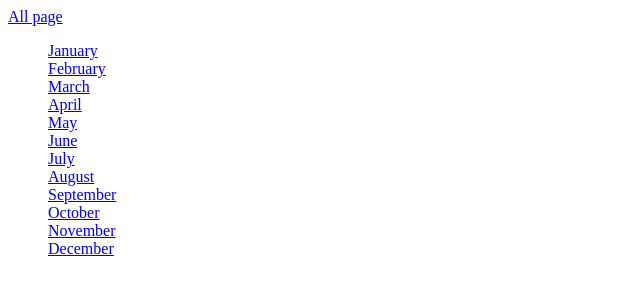
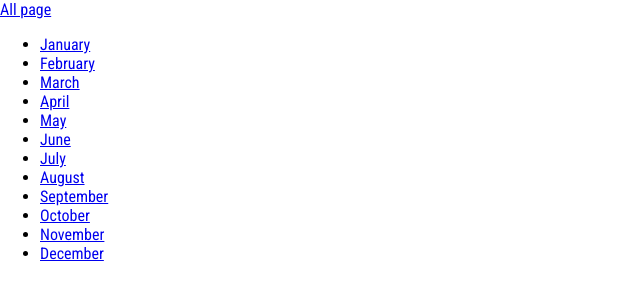
Before and after one commit to MilanBariya/Django, a Django app: page /challenges/ in a window 1280 px wide. Shown: the top 300 px of the page, without its empty margins (0-640 px from the left). Run offline with Django 4.2, Linux system fonts and the light colour scheme.

Commit message:
Add static file to globle

```diff
--- a/monthly_challenges/monthly_challenges/settings.py
+++ b/monthly_challenges/monthly_challenges/settings.py
@@ -124,3 +124,7 @@
 # https://docs.djangoproject.com/en/4.1/ref/settings/#default-auto-field
 
 DEFAULT_AUTO_FIELD = 'django.db.models.BigAutoField'
+
+STATICFILES_DIRS = [
+    BASE_DIR / "static"
+]
--- /dev/null
+++ b/monthly_challenges/static/styles.css
@@ -0,0 +1,9 @@
+@import url('https://fonts.googleapis.com/css2?family=Roboto+Condensed:wght@400;700&display=swap');
+
+html {
+    font-family: 'Roboto Condensed', sans-serif;
+}
+
+body {
+    margin: 0;
+}
--- a/monthly_challenges/templates/base.html
+++ b/monthly_challenges/templates/base.html
@@ -1,3 +1,4 @@
+{% load static %}
 <!DOCTYPE html>
 <html lang="en">
 <head>
@@ -5,6 +6,7 @@
     <meta http-equiv="X-UA-Compatible" content="IE=edge">
     <meta name="viewport" content="width=device-width, initial-scale=1.0">
     <title>{% block page_title %}All Challenges{% endblock  %} </title>
+    <link rel="stylesheet" href="{% static "styles.css" %}"
     {% block css_file %} {% endblock css_file %}
 </head>
 <body>
```
